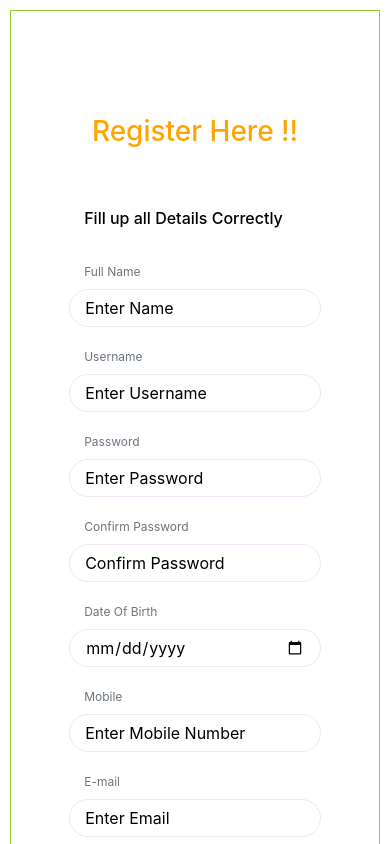
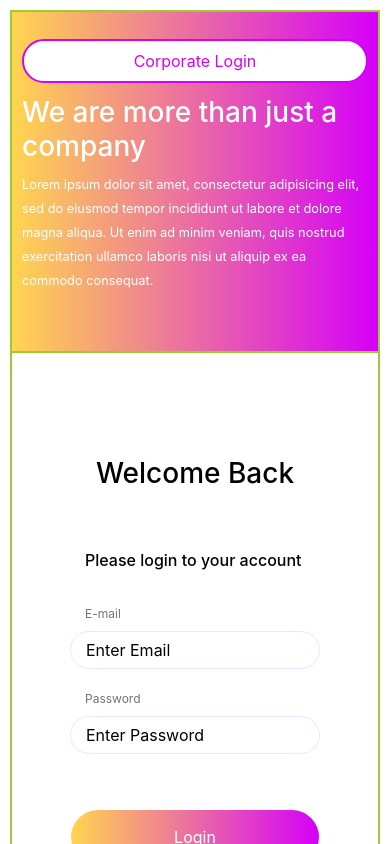
Before and after one commit to aliimraan/corporateworld, a React (Create React App) app in the folder frontend/: page /login in a window 390 px wide. Shown: the top 844 px of the page. Built offline with nearby package versions, Linux system fonts and the light colour scheme.

Commit message:
login update

```diff
--- a/frontend/src/App.js
+++ b/frontend/src/App.js
@@ -1,12 +1,13 @@
 import logo from './logo.svg';
 import './App.css';
+import Login from './components/login/Login';
 
-import Register from './components/register/register';
+
 
 function App() {
   return (
     <div>
-      <Register/>
+      <Login/>
     </div>
 
   );
--- a/frontend/src/components/login/Login.js
+++ b/frontend/src/components/login/Login.js
@@ -1,4 +1,5 @@
 import React ,{useState} from 'react'
+import { Container, Row , Col } from 'react-bootstrap';
 import Input from '../../container/Input'
 import './index.css'
 
@@ -37,7 +38,10 @@ export default function Login() {
                 </div>
             </div>
             <div className="card card2">
+
                 <div className="my-auto mx-md-5 px-md-5 right">
+                <button className="btn btn-white corporate">Corporate Login</button>
+
                     <h3 className="text-white">We are more than just a company</h3>
                     <small className="text-white">Lorem ipsum dolor sit amet, consectetur adipisicing elit, sed do eiusmod tempor incididunt ut labore et dolore magna aliqua. Ut enim ad minim veniam, quis nostrud exercitation ullamco laboris nisi ut aliquip ex ea commodo consequat.</small>
                 </div>
--- a/frontend/src/components/login/index.css
+++ b/frontend/src/components/login/index.css
@@ -113,6 +113,11 @@ button:focus {
     background-image: linear-gradient(to right, #FFD54F, #D500F9)
 }
 
+.corporate{
+    width : 100%;
+    margin-top: -50px;
+}
+
 a {
     color: #000
 }
@@ -152,7 +157,7 @@ a:hover {
     }
 
     .card2 {
-        padding: 50px
+        padding: 10px
     }
 
     .right {
```
